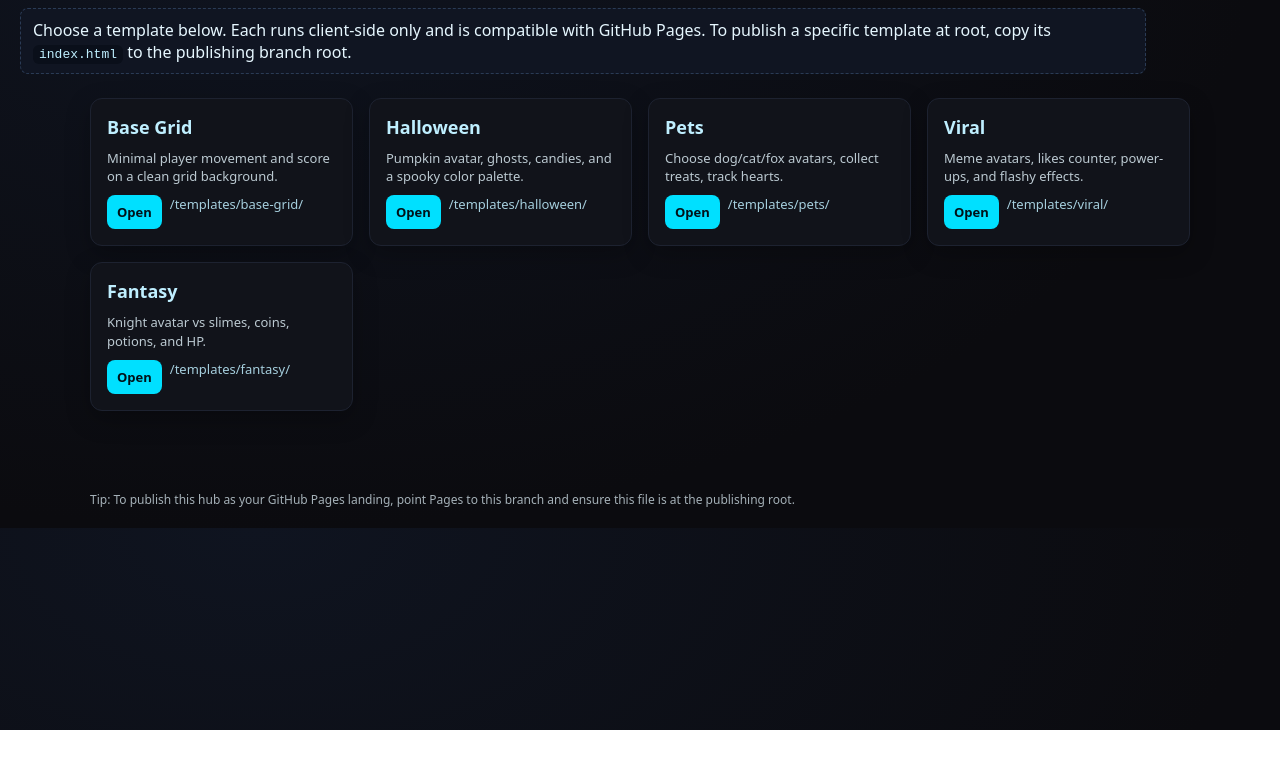
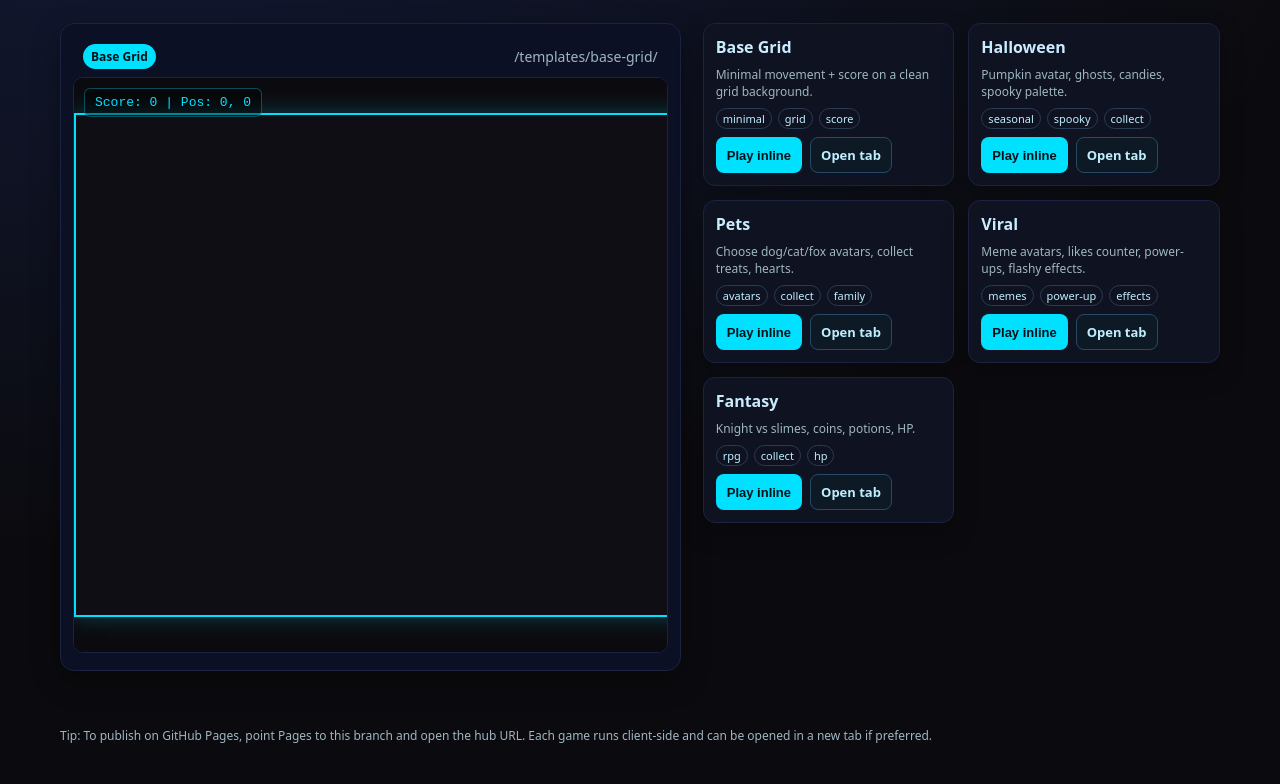
Before and after one commit to Gzeu/neoforge-legends, a plain HTML site: page index.html in a window 1280 px wide. Shown: the part 70-854 px from the top of the page. Before the commit the page ends 800 px from the top, so only its background shows below. Drawn offline with Linux system fonts and the light colour scheme.

Commit message:
feat(web): hub index that loads each game in an iframe and links between all templates; supports deep links via ?game=<id>

```diff
--- a/index.html
+++ b/index.html
@@ -3,79 +3,137 @@
   <head>
     <meta charset="UTF-8" />
     <meta name="viewport" content="width=device-width, initial-scale=1.0" />
-    <title>NeoForge Legends - Templates Hub</title>
+    <title>NeoForge Legends - Games Hub</title>
     <style>
-      :root { --bg:#0b0b0f; --card:#11131a; --fg:#e6f7ff; --accent:#00e0ff; }
-      body { margin:0; font-family: system-ui, -apple-system, Segoe UI, Roboto, Ubuntu, Cantarell, Noto Sans, Arial, "Apple Color Emoji","Segoe UI Emoji"; background: radial-gradient(1000px 600px at 20% 0%, #0f1420, var(--bg)); color: var(--fg); }
-      header { padding: 28px 20px; display:flex; justify-content:space-between; align-items:center; max-width:1100px; margin:0 auto; }
-      .brand { font-weight:700; letter-spacing:0.5px; color: var(--accent); }
-      .grid { max-width:1100px; margin:20px auto 60px; padding:0 20px; display:grid; grid-template-columns: repeat(auto-fill, minmax(260px, 1fr)); gap:16px; }
-      .card { background: var(--card); border: 1px solid #1d2230; border-radius: 12px; padding:16px; box-shadow: 0 8px 24px rgba(0,0,0,0.25); display:flex; flex-direction:column; gap:10px; }
-      .card h3 { margin:0; font-size:18px; color:#bfefff; }
-      .card p { margin:0; font-size:13px; opacity:0.8; line-height:1.4; }
-      .actions { margin-top:auto; display:flex; gap:8px; }
-      a.btn { display:inline-block; padding:8px 10px; font-size:13px; color:#001118; background: var(--accent); border-radius:8px; text-decoration:none; font-weight:600; }
-      a.link { font-size:13px; color:#bfefff; text-decoration:none; opacity:0.85; }
-      footer { max-width:1100px; margin:0 auto; padding:20px; opacity:0.7; font-size:12px; }
-      .note { background:#101522; border:1px dashed #2a3b55; padding:10px 12px; border-radius:8px; margin: 0 20px 24px; max-width:1100px; }
-      code { background:#0a0f1a; padding:2px 6px; border-radius:6px; color:#bfefff; }
+      :root { --bg:#0b0b0f; --card:#0f1220; --fg:#e6f7ff; --muted:#9fb6c2; --accent:#00e0ff; }
+      *{box-sizing:border-box}
+      body { margin:0; background: radial-gradient(1200px 700px at 10% -10%, #121935, var(--bg)); color: var(--fg); font-family: system-ui, -apple-system, Segoe UI, Roboto, Ubuntu, Cantarell, Noto Sans, Arial; }
+      header { padding: 26px 20px; display:flex; gap:16px; justify-content:space-between; align-items:center; max-width:1200px; margin:0 auto; }
+      .brand { font-weight:800; letter-spacing:0.4px; color: var(--accent); text-shadow: 0 0 14px #00e0ff33; }
+      .desc { color: var(--muted); font-size:14px; }
+      main { max-width:1200px; margin: 0 auto; padding: 0 20px 40px; display:grid; grid-template-columns: 1.2fr 1fr; gap: 22px; }
+      @media (max-width: 1000px){ main{ grid-template-columns: 1fr; } }
+      .viewer { background: #0c1024; border:1px solid #1b2340; border-radius:14px; padding:12px; box-shadow: 0 10px 28px rgba(0,0,0,0.35); }
+      .viewer header { padding: 8px 10px; display:flex; align-items:center; gap:10px; justify-content:space-between; }
+      .pill { font-size:12px; color:#001118; background: var(--accent); padding: 4px 8px; border-radius:99px; font-weight:700; }
+      iframe { width:100%; height: 72vh; min-height: 480px; border: 1px solid #1b2340; border-radius: 10px; background:#000; }
+      .catalog { display:grid; grid-template-columns: repeat(auto-fill, minmax(240px, 1fr)); gap:14px; align-content:flex-start; }
+      .card { background: var(--card); border:1px solid #1b2340; border-radius:12px; padding:12px; display:flex; flex-direction:column; gap:8px; box-shadow: 0 10px 24px rgba(0,0,0,0.25); }
+      .card h3 { margin:0; font-size:16px; color:#c9ecff; }
+      .card p { margin:0; font-size:12px; color: var(--muted); }
+      .tags { display:flex; gap:6px; flex-wrap:wrap; }
+      .tag { font-size:11px; padding:2px 6px; border:1px solid #2a3b55; border-radius:99px; color:#bfefff; }
+      .actions { display:flex; gap:8px; }
+      button, a.btn { cursor:pointer; border:1px solid #254a66; background:#0d1a26; color:#bfefff; padding:8px 10px; border-radius:8px; font-weight:600; font-size:13px; text-decoration:none; }
+      a.primary, button.primary { background: var(--accent); color:#001118; border-color: transparent; }
+      footer { max-width:1200px; margin:16px auto 40px; padding:0 20px; color: var(--muted); font-size:12px; }
     </style>
   </head>
   <body>
     <header>
-      <div class="brand">🎮 NeoForge Legends · Templates</div>
-      <nav><a class="link" href="https://github.com/Gzeu/neoforge-legends">Repository</a></nav>
+      <div>
+        <div class="brand">🎮 NeoForge Legends · Games Hub</div>
+        <div class="desc">Choose a game from the right. The viewer loads it inline so each game is different and isolated.</div>
+      </div>
+      <nav>
+        <a class="btn" href="https://github.com/Gzeu/neoforge-legends" target="_blank">Repository</a>
+      </nav>
     </header>
 
-    <div class="note">
-      Choose a template below. Each runs client-side only and is compatible with GitHub Pages. To publish a specific template at root, copy its <code>index.html</code> to the publishing branch root.
-    </div>
+    <main>
+      <section class="viewer">
+        <header>
+          <div class="pill" id="current-title">Base Grid</div>
+          <div class="desc" id="current-path">/templates/base-grid/</div>
+        </header>
+        <iframe id="game-frame" src="templates/base-grid/" title="Game Viewer" referrerpolicy="no-referrer"></iframe>
+      </section>
 
-    <section class="grid">
-      <div class="card">
-        <h3>Base Grid</h3>
-        <p>Minimal player movement and score on a clean grid background.</p>
-        <div class="actions">
-          <a class="btn" href="templates/base-grid/" target="_self">Open</a>
-          <a class="link" href="templates/base-grid/" target="_self">/templates/base-grid/</a>
-        </div>
-      </div>
-      <div class="card">
-        <h3>Halloween</h3>
-        <p>Pumpkin avatar, ghosts, candies, and a spooky color palette.</p>
-        <div class="actions">
-          <a class="btn" href="templates/halloween/" target="_self">Open</a>
-          <a class="link" href="templates/halloween/" target="_self">/templates/halloween/</a>
-        </div>
-      </div>
-      <div class="card">
-        <h3>Pets</h3>
-        <p>Choose dog/cat/fox avatars, collect treats, track hearts.</p>
-        <div class="actions">
-          <a class="btn" href="templates/pets/" target="_self">Open</a>
-          <a class="link" href="templates/pets/" target="_self">/templates/pets/</a>
-        </div>
-      </div>
-      <div class="card">
-        <h3>Viral</h3>
-        <p>Meme avatars, likes counter, power-ups, and flashy effects.</p>
-        <div class="actions">
-          <a class="btn" href="templates/viral/" target="_self">Open</a>
-          <a class="link" href="templates/viral/" target="_self">/templates/viral/</a>
-        </div>
-      </div>
-      <div class="card">
-        <h3>Fantasy</h3>
-        <p>Knight avatar vs slimes, coins, potions, and HP.</p>
-        <div class="actions">
-          <a class="btn" href="templates/fantasy/" target="_self">Open</a>
-          <a class="link" href="templates/fantasy/" target="_self">/templates/fantasy/</a>
-        </div>
-      </div>
-    </section>
+      <aside class="catalog" id="catalog">
+        <!-- Cards will be populated by script -->
+      </aside>
+    </main>
 
     <footer>
-      Tip: To publish this hub as your GitHub Pages landing, point Pages to this branch and ensure this file is at the publishing root.
+      Tip: To publish on GitHub Pages, point Pages to this branch and open the hub URL. Each game runs client-side and can be opened in a new tab if preferred.
     </footer>
+
+    <script>
+      const games = [
+        {
+          id: 'base',
+          title: 'Base Grid',
+          path: 'templates/base-grid/',
+          desc: 'Minimal movement + score on a clean grid background.',
+          tags: ['minimal', 'grid', 'score']
+        },
+        {
+          id: 'halloween',
+          title: 'Halloween',
+          path: 'templates/halloween/',
+          desc: 'Pumpkin avatar, ghosts, candies, spooky palette.',
+          tags: ['seasonal', 'spooky', 'collect']
+        },
+        {
+          id: 'pets',
+          title: 'Pets',
+          path: 'templates/pets/',
+          desc: 'Choose dog/cat/fox avatars, collect treats, hearts.',
+          tags: ['avatars', 'collect', 'family']
+        },
+        {
+          id: 'viral',
+          title: 'Viral',
+          path: 'templates/viral/',
+          desc: 'Meme avatars, likes counter, power-ups, flashy effects.',
+          tags: ['memes', 'power-up', 'effects']
+        },
+        {
+          id: 'fantasy',
+          title: 'Fantasy',
+          path: 'templates/fantasy/',
+          desc: 'Knight vs slimes, coins, potions, HP.',
+          tags: ['rpg', 'collect', 'hp']
+        }
+      ];
+
+      const catalogEl = document.getElementById('catalog');
+      const frame = document.getElementById('game-frame');
+      const currentTitle = document.getElementById('current-title');
+      const currentPath = document.getElementById('current-path');
+
+      function setGame(path, title){
+        frame.src = path;
+        currentTitle.textContent = title;
+        currentPath.textContent = '/' + path;
+      }
+
+      function cardTemplate(g){
+        const tagHtml = g.tags.map(t=>`<span class="tag">${t}</span>`).join('');
+        return `
+          <div class="card">
+            <h3>${g.title}</h3>
+            <p>${g.desc}</p>
+            <div class="tags">${tagHtml}</div>
+            <div class="actions">
+              <button class="primary" data-path="${g.path}" data-title="${g.title}">Play inline</button>
+              <a class="btn" href="${g.path}" target="_blank" rel="noopener">Open tab</a>
+            </div>
+          </div>
+        `;
+      }
+
+      function renderCatalog(){
+        catalogEl.innerHTML = games.map(cardTemplate).join('');
+        catalogEl.querySelectorAll('button[data-path]')
+          .forEach(btn => btn.addEventListener('click', () => setGame(btn.dataset.path, btn.dataset.title)));
+      }
+
+      // Deep-link support: index.html?game=pets
+      const params = new URLSearchParams(location.search);
+      const initial = games.find(g => g.id === params.get('game')) || games[0];
+      setGame(initial.path, initial.title);
+      renderCatalog();
+    </script>
   </body>
 </html>
```
